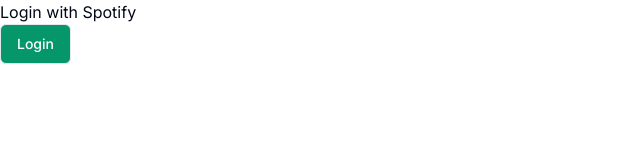
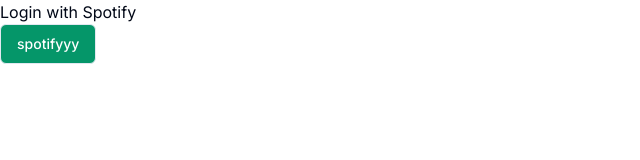
Before and after one commit to Shoon23/spotify-insights, a Next.js app: page / in a window 1280 px wide. Shown: the top 160 px of the page, without its empty margins (0-640 px from the left). Built offline with nearby package versions, Linux system fonts and the light colour scheme; no server answers.

Commit message:
spotify auth

```diff
--- a/app/page.tsx
+++ b/app/page.tsx
@@ -1,23 +1,6 @@
 import Link from "next/link";
 import { Button } from "@/components/ui/button";
-import generateRandomString from "@/utils/generateRandomString";
 
-const getAuthUrl = () => {
-  const state = generateRandomString(16);
-  const scope = "user-read-private user-read-email";
-  const params = new URLSearchParams();
-
-  params.append("response_type", "code");
-  params.append("client_id", process.env.SPOTIFY_CLIENT_ID as string);
-  params.append("scope", scope);
-  params.append("redirect_uri", process.env.SPOTIFY_REDIRECT_URI as string);
-  params.append("state", state);
-
-  const spotifyAuthUrl = `https://accounts.spotify.com/authorize?${params.toString()}`;
-
-  return spotifyAuthUrl;
-};
-// get auth tokens for spotify
 const getToken = async (code: string) => {
   let body = new URLSearchParams({
     grant_type: "authorization_code",
@@ -41,13 +24,21 @@
     console.error(error);
   }
 };
-export default function Home() {
+
+export default async function Home({
+  searchParams,
+}: {
+  searchParams: { [key: string]: string | string[] | undefined };
+}) {
+  const a = await getToken(searchParams?.code as string);
+
+  console.log(a);
   return (
     <main>
       <div className="">
         <h1>Login with Spotify</h1>
-        <Button variant="outline" className="bg-emerald-600 text-white" asChild>
-          <Link href={getAuthUrl()}>Login</Link>
+        <Button variant="outline" className="bg-emerald-600 text-white">
+          spotifyyy
         </Button>
       </div>
     </main>
```
Also changed, not shown: middleware.ts (added, +14 -0 lines), utils/getAuthUrl.ts (added, +17 -0 lines), 1 other file (tests, documents, lock files or other folders).
